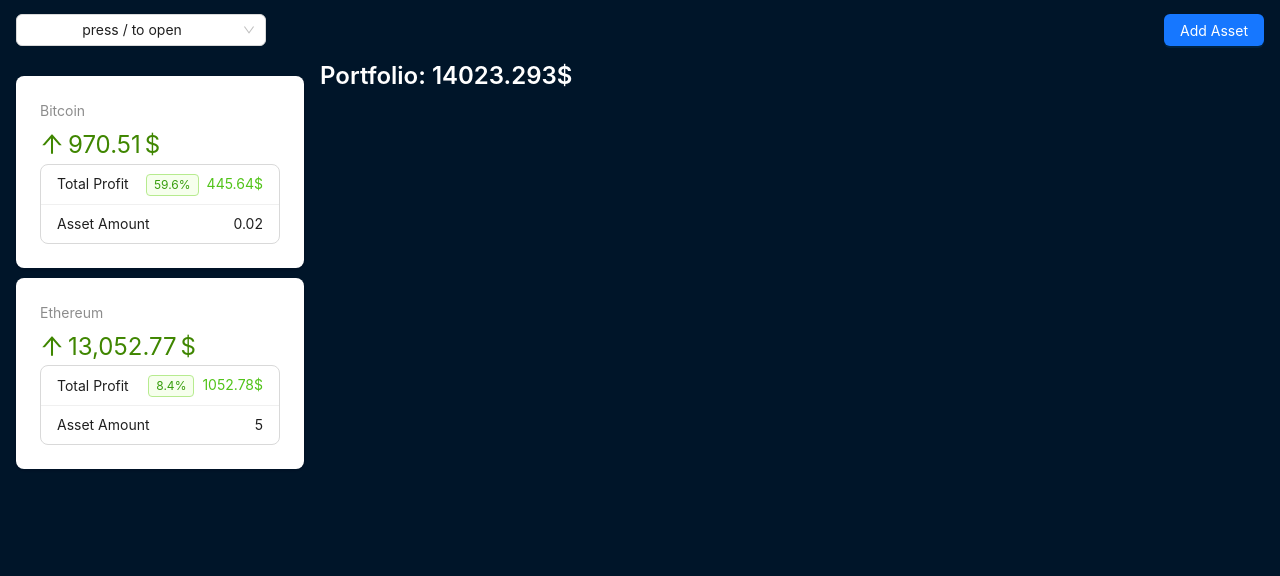
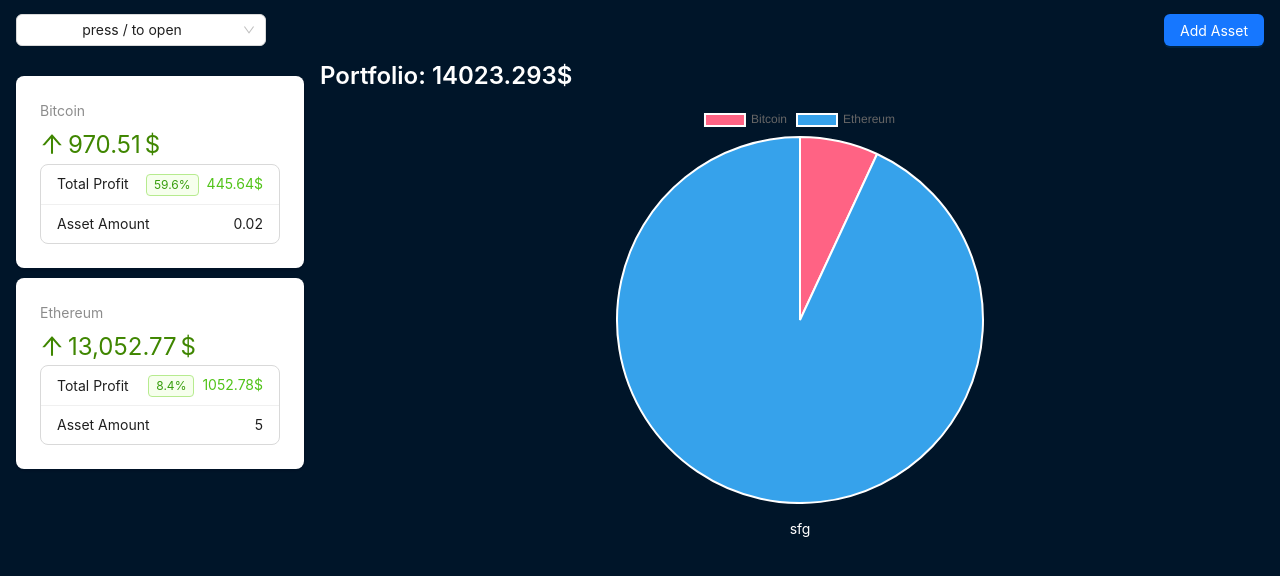
Before and after one commit to Kuroky79/reactCryptoFun, a React (Vite) app: page / in a window 1280 px wide. Shown: the top 576 px of the page. Built offline with nearby package versions, Linux system fonts and the light colour scheme.

Commit message:
add chart

```diff
--- a/package.json
+++ b/package.json
@@ -11,7 +11,9 @@
   },
   "dependencies": {
     "antd": "^5.14.1",
+    "chart.js": "^4.4.1",
     "react": "^18.2.0",
+    "react-chartjs-2": "^5.2.0",
     "react-dom": "^18.2.0"
   },
   "devDependencies": {
--- a/src/components/Content/AppContent.jsx
+++ b/src/components/Content/AppContent.jsx
@@ -1,5 +1,7 @@
 import {Layout, Typography} from "antd";
 import {useCrypto} from "../context/crypto-context.jsx";
+import PortfolioChart from "./PortfolioChart.jsx";
+import AssetsTable from "./AssetsTable.jsx";
 const contentStyle = {
     textAlign: 'center',
     minHeight: 'calc(100vh - 60px)',
@@ -18,5 +20,7 @@
             })
                 .reduce((acc,value)=> (acc+=value),0).toFixed(3)}$
             </Typography.Title>
+            <PortfolioChart/>
+            <AssetsTable/>
         </Layout.Content>)
 }
--- /dev/null
+++ b/src/components/Content/AssetsTable.jsx
@@ -0,0 +1,5 @@
+
+
+export default function AssetsTable(){
+    return <div>sfg</div>
+}
--- /dev/null
+++ b/src/components/Content/PortfolioChart.jsx
@@ -0,0 +1,30 @@
+import { Chart as ChartJS, ArcElement, Tooltip, Legend } from 'chart.js';
+import { Pie } from 'react-chartjs-2';
+import {useCrypto} from "../context/crypto-context.jsx";
+
+ChartJS.register(ArcElement, Tooltip, Legend);
+
+
+
+export default function PortfolioChart(){
+    const {assets} =useCrypto()
+    const data = {
+        labels:  assets.map(a => a.name),
+        datasets: [
+            {
+                label: '$',
+                data: assets.map(a => a.totalAmount),
+                backgroundColor: [
+                    'rgba(255, 99, 132, 1)',
+                    'rgba(54, 162, 235, 1)',
+                    'rgba(255, 206, 86, 1)',
+                    'rgba(75, 192, 192, 1)',
+                    'rgba(153, 102, 255, 1)',
+                    'rgba(255, 159, 64, 1)',
+                ],
+
+            },
+        ],
+    };
+    return <div style={{display: 'flex', marginBottom: '1rem', justifyContent: 'center', height: 400}}><Pie data={data}/></div>
+}
```
Also changed, not shown: 1 other file (tests, documents, lock files or other folders).
